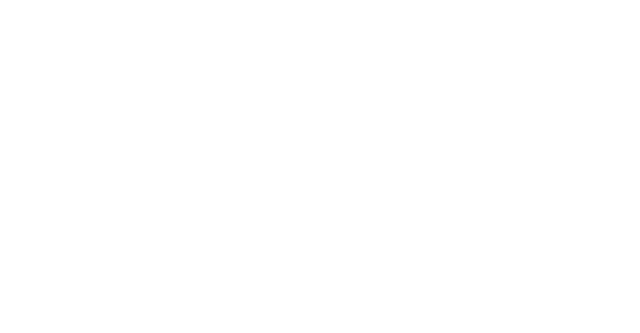
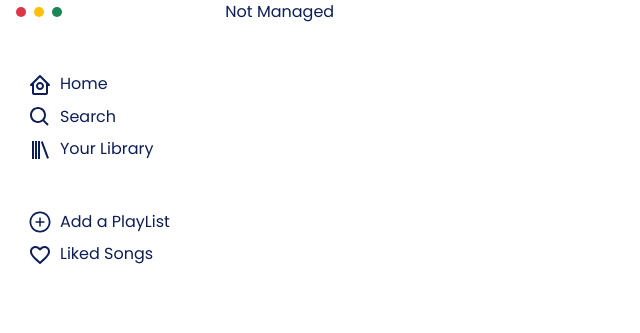
Before and after one commit to CREDO23/Spotify-streaming, a React (Vite) app: page /home/library in a window 1280 px wide. Before the commit this address had no page. Shown: the top 333 px of the page, without its empty margins (0-640 px from the left). Built offline with nearby package versions, Linux system fonts and the light colour scheme.

Commit message:
feat : google login

```diff
--- /dev/null
+++ b/src/components/Favorites.jsx
@@ -0,0 +1,9 @@
+/** @format */
+
+import React from 'react';
+
+const Favorites = () => {
+	return <div>Not Mnaged</div>;
+};
+
+export default Favorites;
--- /dev/null
+++ b/src/components/Playlist.jsx
@@ -0,0 +1,9 @@
+/** @format */
+
+import React from 'react';
+
+const Playlist = () => {
+	return <div>Not managed</div>;
+};
+
+export default Playlist;
--- a/src/components/Sidebar.jsx
+++ b/src/components/Sidebar.jsx
@@ -21,20 +21,20 @@
 		{
 			icon: <BiLibrary size={24} />,
 			label: 'Your Library',
-			path: '/',
+			path: '/library',
 		},
 	];
 	const secondtPart = [
 		{
 			icon: <AiOutlinePlusCircle className='icon' size={24} />,
 			label: 'Add a PlayList',
-			path: '/',
+			path: '/playlist',
 		},
 
 		{
 			icon: <MdFavoriteBorder size={24} />,
 			label: 'Liked Songs',
-			path: '/',
+			path: '/favorites',
 		},
 	];
 
--- /dev/null
+++ b/src/components/YourLibrarie.jsx
@@ -0,0 +1,9 @@
+/** @format */
+
+import React from 'react';
+
+const YourLibrarie = () => {
+	return <div>Not Managed</div>;
+};
+
+export default YourLibrarie;
--- a/src/routes/Route.jsx
+++ b/src/routes/Route.jsx
@@ -8,6 +8,9 @@
 import React from 'react';
 import Main from '../components/Main';
 import { useSelector } from 'react-redux/es/exports';
+import YourLibrarie from '../components/YourLibrarie';
+import Favorites from '../components/Favorites';
+import Playlist from '../components/Playlist';
 
 const LesRoutes = () => {
 	const user = useSelector((state) => state.currentUser);
@@ -16,9 +19,12 @@
 			<Routes>
 				<Route path='/' element={<Connexion />} />
 				<Route path='/home/' element={<Home />}>
+					<Route path='' element={<Main />} />
 					<Route path='tracks' element={<Tracks />} />
 					<Route path='search' element={<Search />} />
-					<Route path='' element={<Main />} />
+					<Route path='library' element={<YourLibrarie />} />
+					<Route path='favorites' element={<Favorites />} />
+					<Route path='playlist' element={<Playlist />} />
 				</Route>
 			</Routes>
 		</>
```
